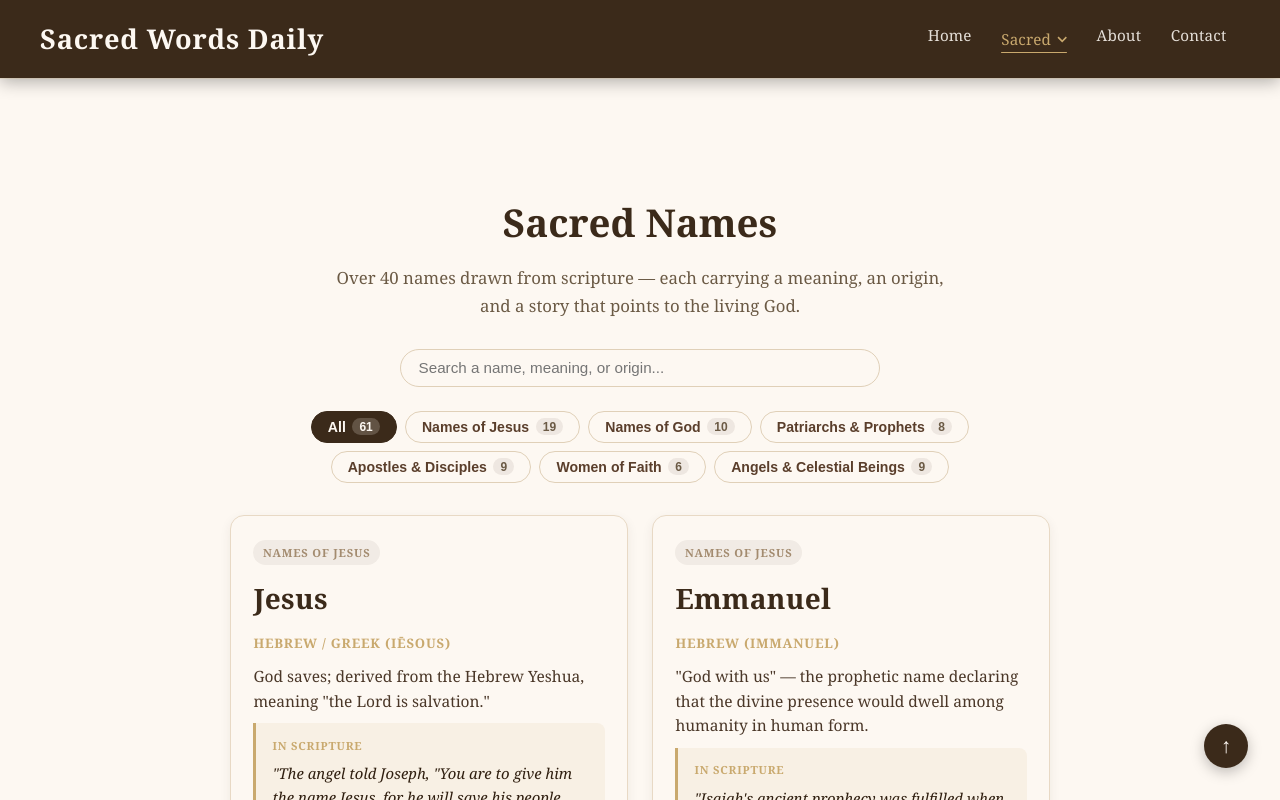
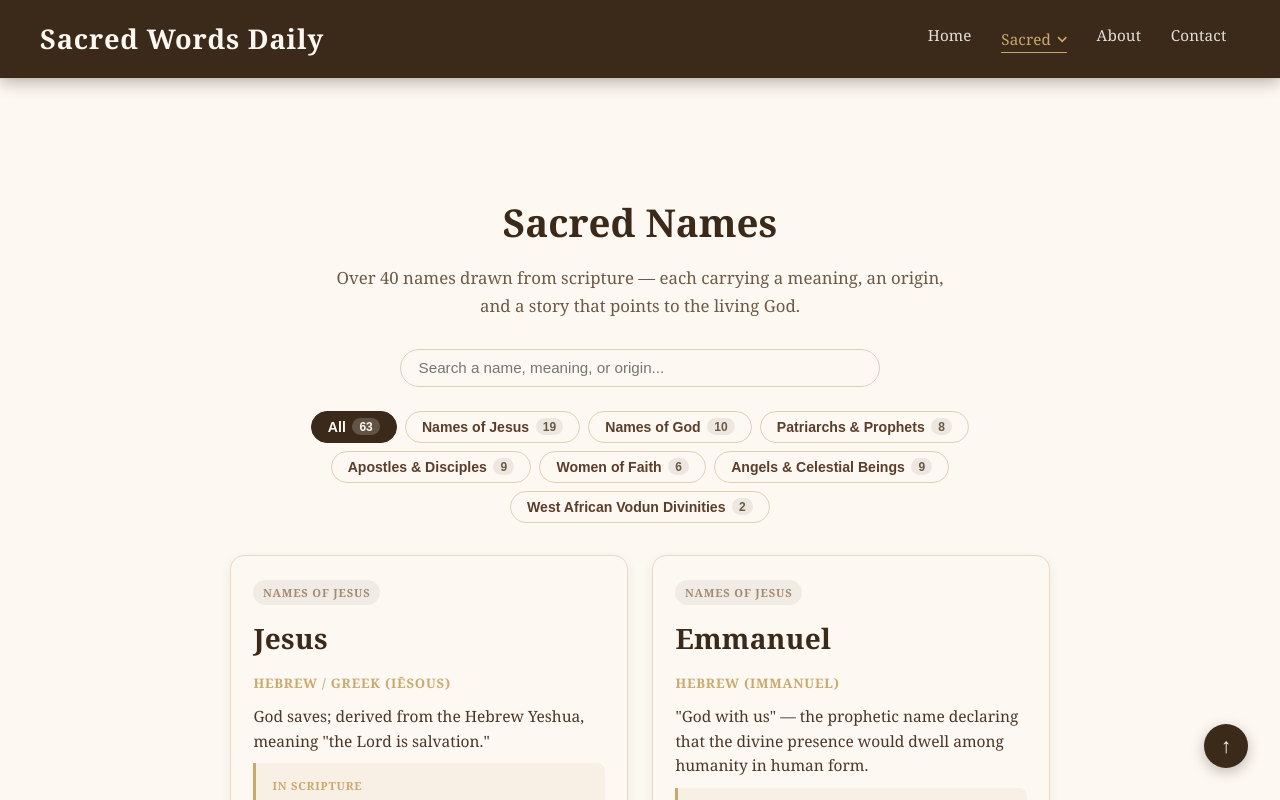
Before and after one commit to diamondfrancis/sacredwordsdaily.com, a Vue app: page /sacred-names in a window 1280 px wide. Shown: the top 800 px of the page. Built offline with nearby package versions, Linux system fonts and the light colour scheme.

Commit message:
Add West African Vodun content: Vodun word, Nana Buluku, Xevioso names, and Vodun Divinities filter

```diff
--- a/src/data/sacredNames.ts
+++ b/src/data/sacredNames.ts
@@ -79,6 +79,10 @@ export const sacredNames: SacredName[] = [
   { category: 'Angels & Celestial Beings', name: 'Remiel', origin: 'Hebrew (Remi\'el)', meaning: '"Thunder of God" or "mercy of God" — one of the holy angels whom God set over those who rise; the angel of hope and resurrection appointed to stand watch over the souls awaiting the great rising.', example: 'Jesus promised, "I am the resurrection and the life — whoever believes in me, though he die, yet shall he live," and Remiel, set over those who rise, stands as the heavenly guardian of that glorious promise.' },
   { category: 'Angels & Celestial Beings', name: 'Seraphim', origin: 'Hebrew', meaning: '"Burning ones" — the fiery celestial beings surrounding the throne of God who cry "Holy, holy, holy is the Lord Almighty" — their worship filling the temple with smoke.', example: 'The same holiness the seraphim declare in Isaiah\'s vision is embodied in Jesus, of whom John writes: "We have seen his glory, glory as of the only Son from the Father."' },
   { category: 'Angels & Celestial Beings', name: 'Cherubim', origin: 'Hebrew (Keruvim)', meaning: 'Powerful celestial guardians who dwell in the immediate presence of God — stationed at Eden\'s entrance, upon the Ark of the Covenant, and in the Holy of Holies.', example: 'When Jesus died on the cross, the veil of the temple guarded by the cherubim was torn from top to bottom — signifying that the way into God\'s presence was now open to all.' },
+
+  // ── West African Vodun Divinities ──
+  { category: 'West African Vodun Divinities', name: 'Nana Buluku', origin: 'Fon / West African (Vodun)', meaning: 'The supreme primordial creator goddess of Fon Vodun religion — the Great Grandmother of the cosmos who existed before all things and from whom all divine life flows. She gave birth to the twin deities Mawu and Lisa (moon and sun), and through them to all the other vodun. She is associated with creation, ancient wisdom, the earth, and the nurturing power of aged ancestors.', example: 'The elder priestess poured water at the roots of the ancient iroko tree and whispered, "Nana Buluku, you who were before the sun and the moon — we remember that we come from you." The youngest child in the village, hearing the name for the first time, asked her grandmother, "Who is she?" The old woman smiled: "She is the mother of all mothers. Before light, before darkness, she was already."' },
+  { category: 'West African Vodun Divinities', name: 'Xɛvioso', origin: 'Fon / West African (Vodun)', meaning: 'The Vodun deity of thunder, lightning, and rain, venerated especially among the peoples of southern Benin. Xɛvioso wields the sky\'s power — his voice is the crack of thunder, his presence the flash of lightning that splits the dark. As lord of the storm, he is both a force of divine justice and a giver of life-renewing rain, striking down the wicked and nourishing the earth in the same breath.', example: 'When the dry season stretched long and the fields grew pale, the people of the village gathered at dusk, beating their drums toward the heavens. "Xɛvioso," the priest cried out, "we have not forgotten you — send your fire, send your rain." That night the sky split open with light, thunder rolled across the hills, and the rains came down at last.' },
 ]
 
 export function getNameOfTheDay(): SacredName {
--- a/src/data/sacredWords.ts
+++ b/src/data/sacredWords.ts
@@ -68,6 +68,7 @@ export const sacredWords: SacredWord[] = [
   { category: 'Spiritual Beings & Places', word: 'Kingdom', meaning: 'The reign and rule of God; the domain where God\'s will is done perfectly, both present and yet to come.', example: 'Jesus said, "The kingdom of God is within you" — revealing that the sacred rule of heaven begins in the heart.' },
   { category: 'Spiritual Beings & Places', word: 'Messiah', meaning: 'The anointed deliverer; the promised savior who fulfills God\'s covenant purposes for his people.', example: 'When Peter declared, "You are the Messiah, the Son of the living God," Jesus replied, "Blessed are you, Simon."' },
   { category: 'Spiritual Beings & Places', word: 'Prophet', meaning: 'One who speaks the word of God to people; a messenger called and anointed to declare divine truth.', example: 'Jesus was recognized as a prophet by the crowds, but he was more — the fulfillment of every prophet\'s promise.' },
+  { category: 'Spiritual Beings & Places', word: 'Vodun', meaning: 'A word meaning "spirit" in the Fon and Ewe languages of West Africa; referring to the invisible divine forces and sacred spirits that move through the world and connect the human to the holy.', example: 'The elder knelt at the river\'s edge and whispered an offering into the current, calling on the Vodun — the unseen spirit — to carry her prayer to the Creator.' },
 
   // ── Character & Virtues ──
   { category: 'Character & Virtues', word: 'Humility', meaning: 'Freedom from pride; a modest and accurate sense of one\'s place before God and others, marked by servanthood.', example: 'Jesus knelt before his disciples with a basin and towel and said, "I have given you an example — wash one another\'s feet."' },
--- a/src/views/SacredNamesPage.vue
+++ b/src/views/SacredNamesPage.vue
@@ -11,6 +11,7 @@ const categories = [
   'Apostles & Disciples',
   'Women of Faith',
   'Angels & Celestial Beings',
+  'West African Vodun Divinities',
 ]
 
 const activeCategory = ref('All')
```
